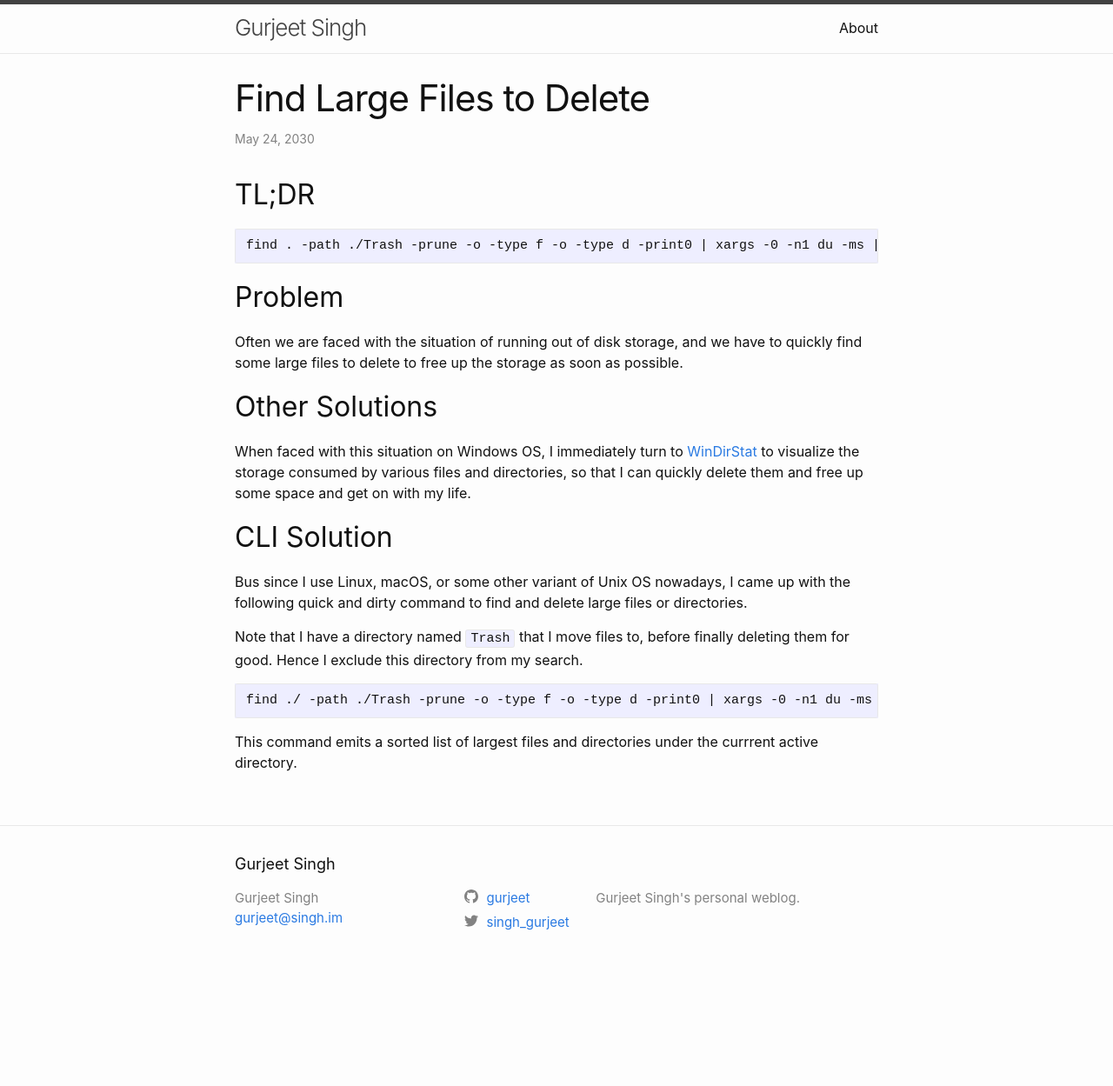
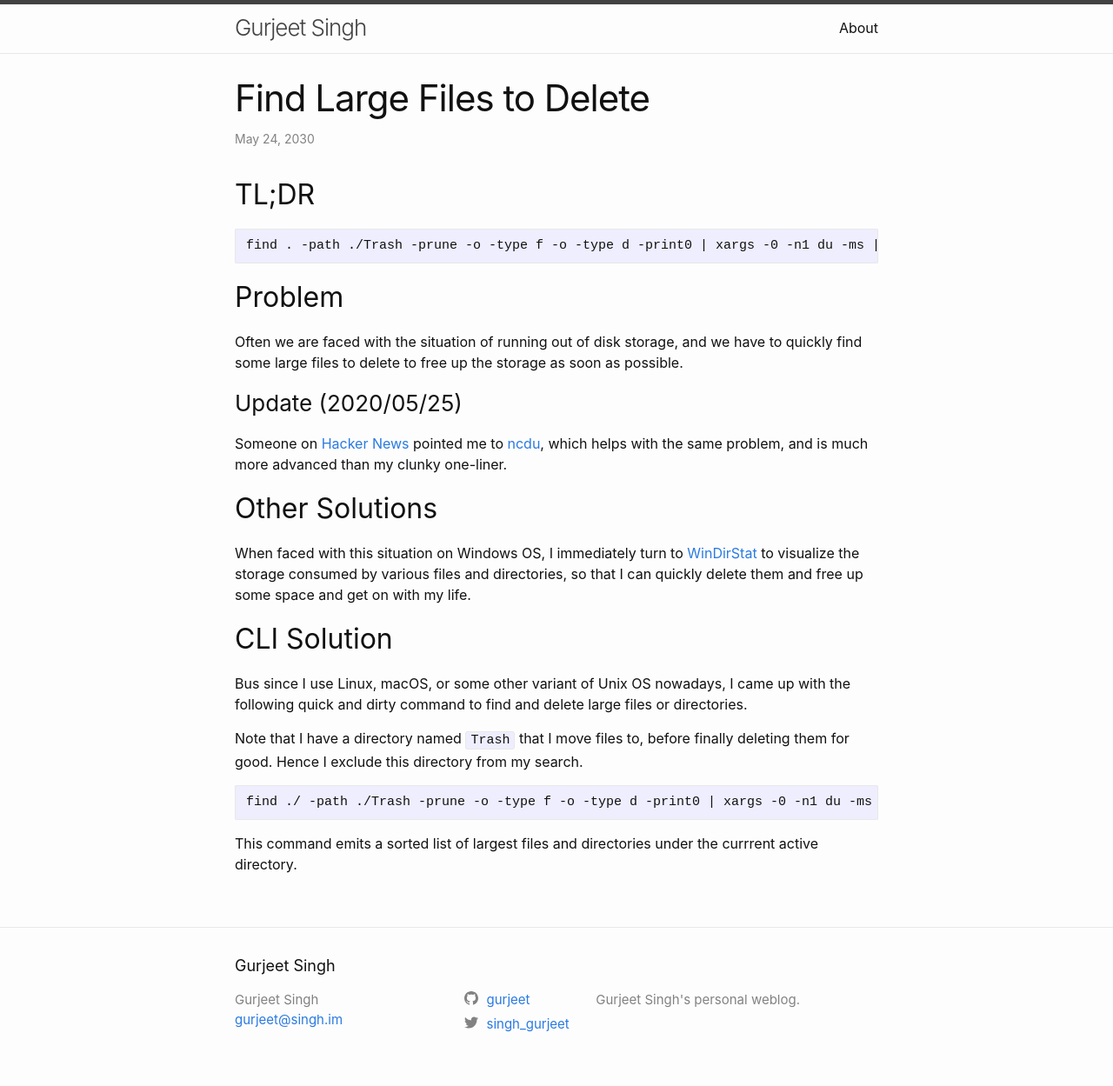
Before and after one commit to gurjeet/gurjeet.singh.im, a Jekyll site: the page built from blog/_posts/2020-05-23-linux-find-large-files-to-delete.md, in a window 1280 px wide. Shown: the whole page at 87% size. Built offline with Jekyll 4.4.1, drawn with Linux system fonts in a browser that asks for light colours; comment, search, counter and statistics services are not loaded; before the commit the page ends 1132 px from its top, so only the background shows below that.

Commit message:
Added update to `find large files` blog-post

```diff
--- a/blog/_posts/2020-05-23-linux-find-large-files-to-delete.md
+++ b/blog/_posts/2020-05-23-linux-find-large-files-to-delete.md
@@ -14,6 +14,14 @@ categories: Linux
 Often we are faced with the situation of running out of disk storage, and we
 have to quickly find some large files to delete to free up the storage as soon
 as possible.
+
+### Update (2020/05/25)
+
+Someone on [Hacker News][] pointed me to [ncdu][], which helps with the same
+problem, and is much more advanced than my clunky one-liner.
+
+[Hacker News]: https://news.ycombinator.com/item?id=23287682
+[ncdu]: https://en.wikipedia.org/wiki/Ncdu
 
 ## Other Solutions
 
```
